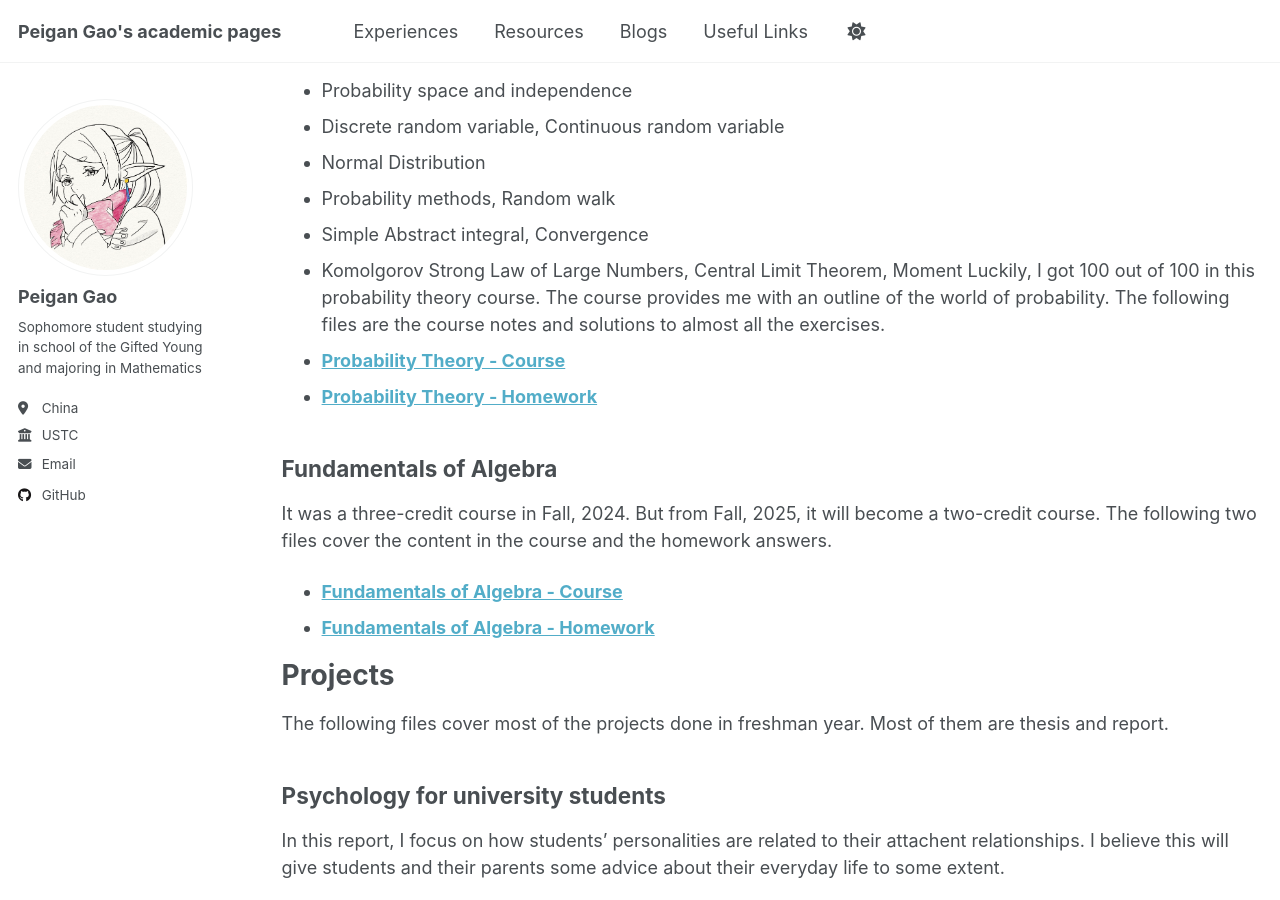
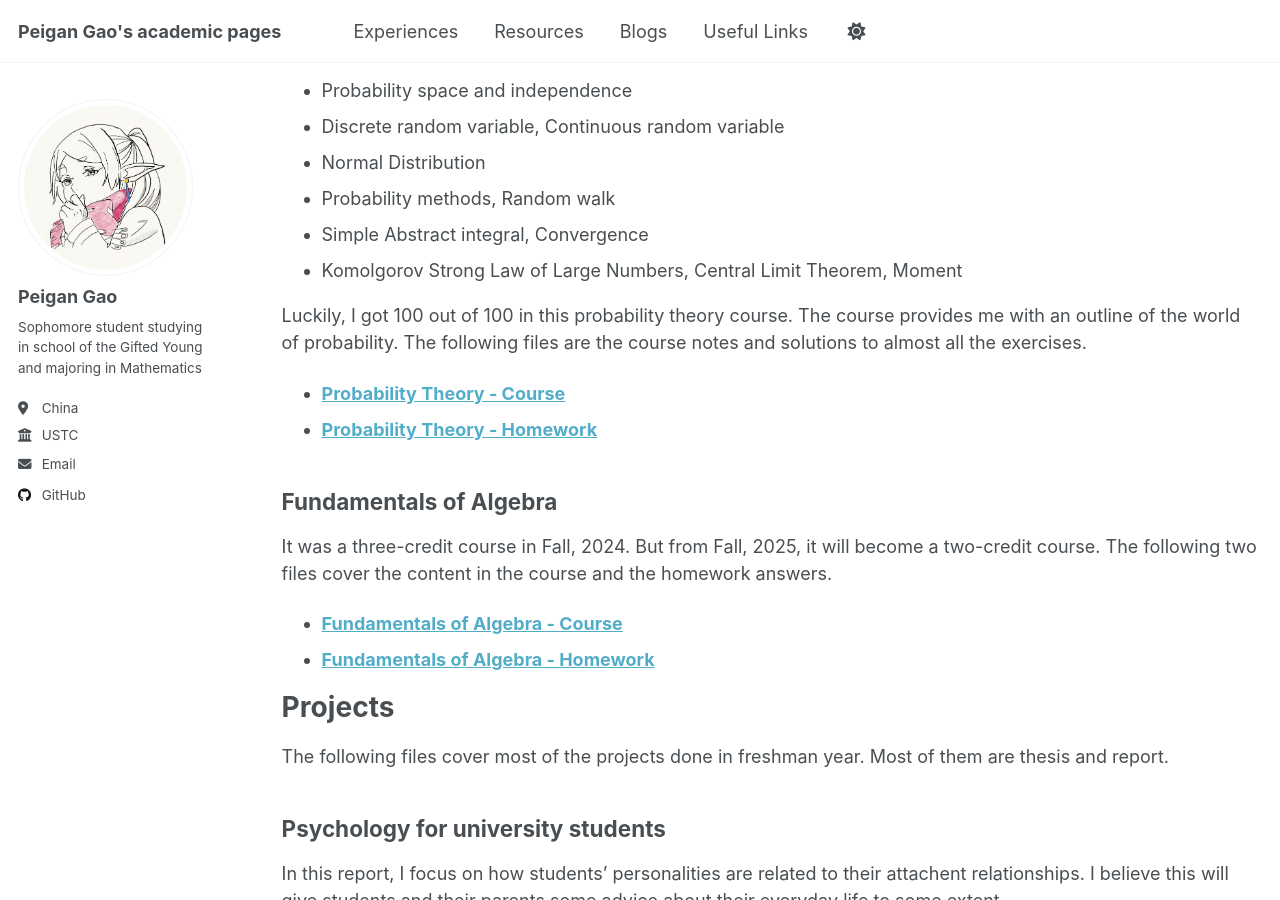
Before and after one commit to ccbb0530/ccbb0530.github.io, a Jekyll site: the page built from _pages/resources.md, in a window 1280 px wide and 900 px high, scrolled down 1430 px. Built offline with Jekyll 4.4.1, drawn with Linux system fonts in a browser that asks for light colours; a script that is not in the unit is left out.

Commit message:
A small change

```diff
--- a/_pages/resources.md
+++ b/_pages/resources.md
@@ -40,7 +40,8 @@ I took this course in Fall, 2025 which was taught by Prof. DangZheng Liu. Compar
 - Normal Distribution
 - Probability methods, Random walk
 - Simple Abstract integral, Convergence
-- Komolgorov Strong Law of Large Numbers, Central Limit Theorem, Moment
+- Komolgorov Strong Law of Large Numbers, Central Limit Theorem, Moment<br>
+
 Luckily, I got 100 out of 100 in this probability theory course. The course provides me with an outline of the world of probability. The following files are the course notes and solutions to almost all the exercises.<br>
 - **[Probability Theory - Course]()**<br>
 - **[Probability Theory - Homework]()**<br>
```
